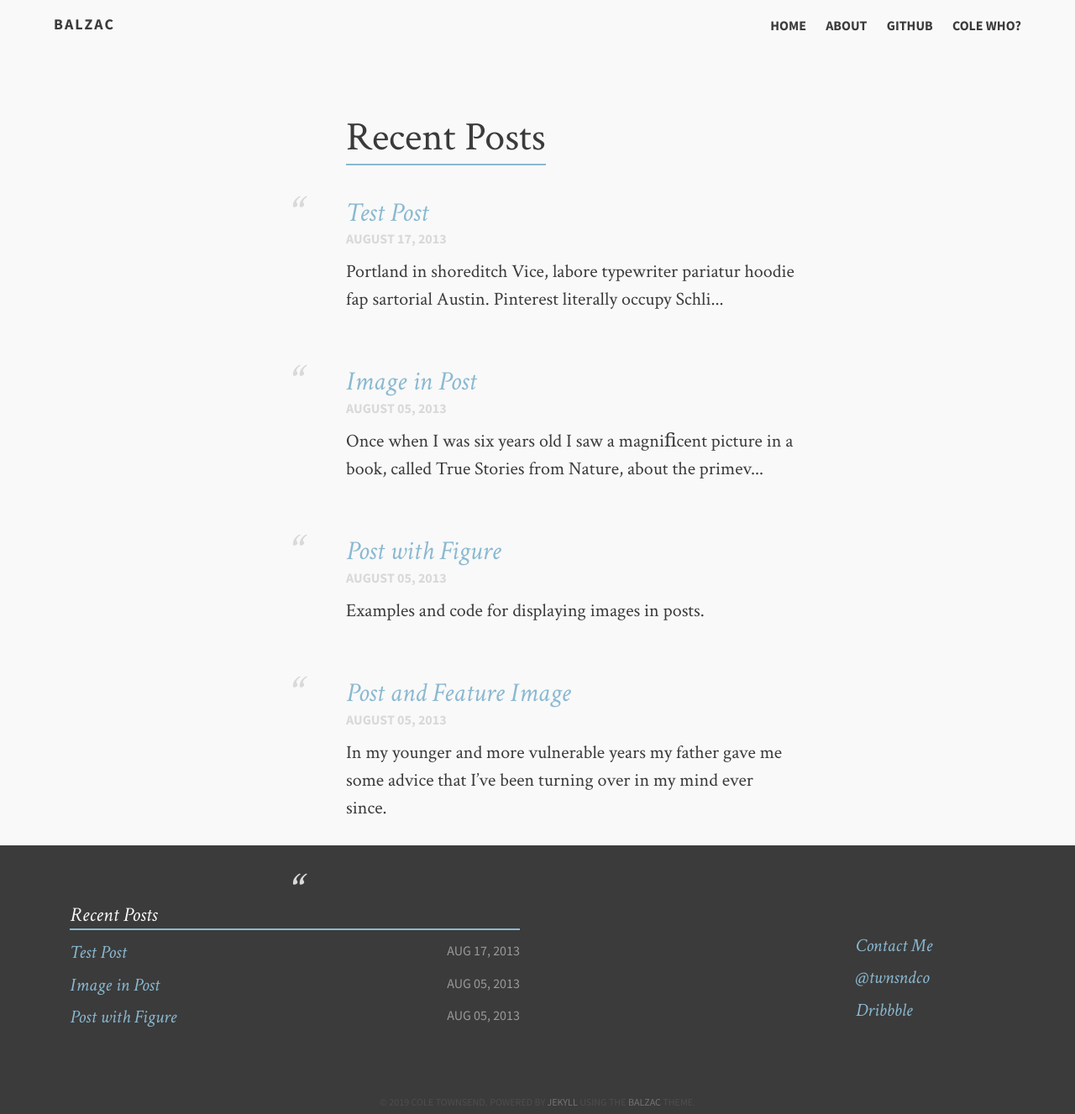
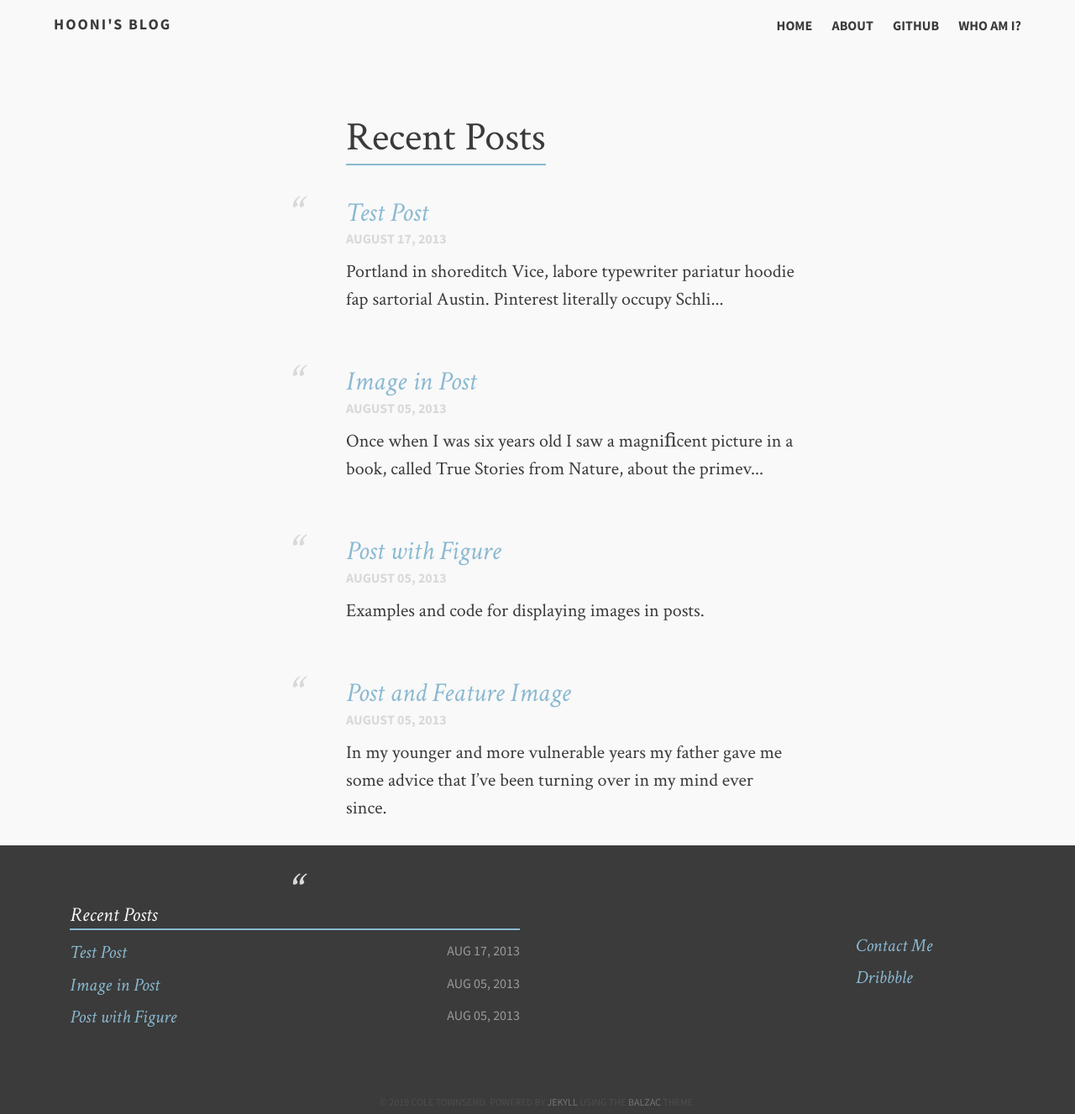
Before and after one commit to jhoon2816/jhoon2816.github.io, a Jekyll site: the page built from index.md, in a window 1280 px wide. Shown: the whole page at 84% size. Built offline with Jekyll 4.4.1, drawn with Linux system fonts in a browser that asks for light colours.

Commit message:
change _config.yml

```diff
--- a/_config.yml
+++ b/_config.yml
@@ -1,4 +1,4 @@
-title:            Balzac
+title:            Hooni's Blog
 tagline:          A beautiful theme.
 description:      Describe your website.
 canonical: http://jekyll.gtat.me
@@ -8,10 +8,10 @@
   name:           Cole Townsend
   avatar:         avatar.png
   bio:            "Aesthete & Athlete"
-  email:          cole@coletownsend.com
-  twitter:        twnsndco
-  github:         coletownsend
-  instagram:      ctrunsthis
+  email:          jhoon2816@gmail.com
+  twitter:
+  github:         jhoon2816
+  instagram:      https://www.instagram.com/jhun2816/
   dribbble:       coletownsend
   disqus:         balzac
   location:       "Buffalo, NY"
@@ -23,7 +23,7 @@
 
 # Open Graph customization
 opengraph:
-  locale:           en_US
+  locale:           ko_KR
 
 # Links to include in top navigation
 # For external links add external: true
@@ -31,14 +31,14 @@
   - title: About
     url: /about
   - title: Github
-    url: https://github.com/ColeTownsend/Balzac-for-Jekyll
+    url: https://github.com/jhoon2816/jhoon2816.gihub.io
     external: true
-  - title: Cole Who?
-    url: http://coletownsend.com
+  - title: Who am I?
+    url: http://uuebstudio.com
     external: true
 
 # http://en.wikipedia.org/wiki/List_of_tz_database_time_zones
-timezone:    America/New_York
+timezone:    Asia/Seoul
 future:      true
 highlighter: pygments
 markdown:    kramdown
```
